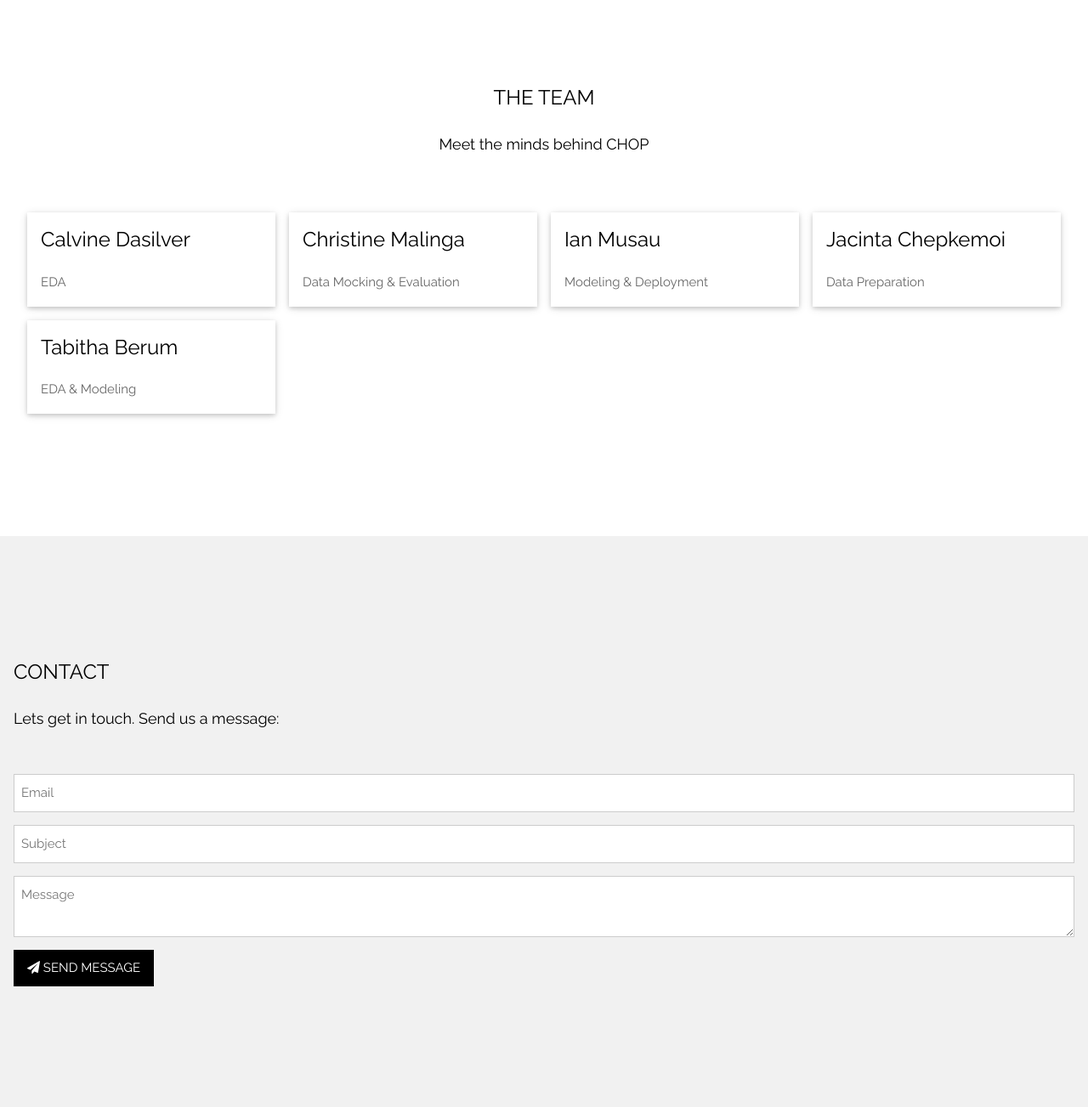
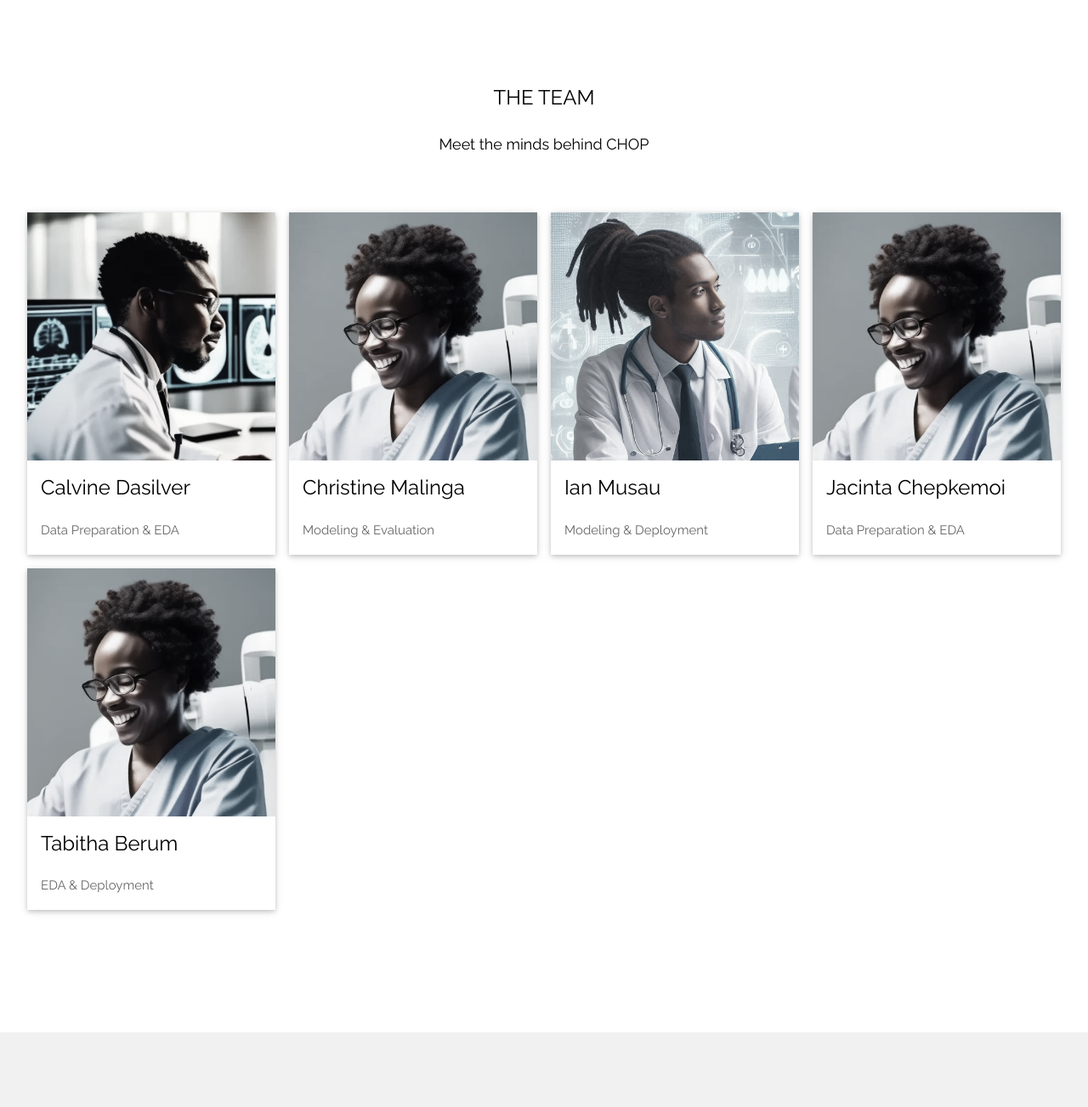
Before and after one commit to bizzfuzz/CHOP-comprehensive-hospital-outcome-prediction-system, a FastAPI app: page / in a window 1280 px wide. Shown: the part 2493-3796 px from the top of the page at 85% size. Run offline with FastAPI, Linux system fonts and the light colour scheme.

Commit message:
team info

```diff
--- a/app/templates/index.html
+++ b/app/templates/index.html
@@ -129,15 +129,15 @@
                 <div class="w3-col m6">
                 <p class="w3-wide"><i class="fa fa-exclamation-triangle"></i>Death</p>
                 <div class="w3-grey">
-                    <div class="w3-container w3-green w3-center bold" style="width:97%">97%</div>
+                    <div class="w3-container w3-green w3-center bold w3-animate-right" style="width:97%">97%</div>
                 </div>
                 <p class="w3-wide"><i class="fa fa-undo"></i>Readmission</p>
                 <div class="w3-grey">
-                    <div class="w3-container w3-green w3-center bold" style="width:82%">82%</div>
+                    <div class="w3-container w3-green w3-center bold w3-animate-right" style="width:82%">82%</div>
                 </div>
                 <p class="w3-wide"><i class="fa fa-bed"></i>Length of stay</p>
                 <div class="w3-grey">
-                    <div class="w3-container w3-green w3-center bolds" style="width:78%">78%</div>
+                    <div class="w3-container w3-green w3-center bolds w3-animate-right" style="width:78%">78%</div>
                 </div>
                 </div>
             </div>
@@ -148,25 +148,27 @@
             <h3 class="w3-center">THE TEAM</h3>
             <p class="w3-center w3-large">Meet the minds behind CHOP</p>
             <div class="w3-row-padding w3-grayscale" style="margin-top:64px">
-
                 <div class="w3-col l3 m6 w3-margin-bottom">
                     <div class="w3-card">
+                        <img src="../static/images/doc-3.webp" alt="Jane" style="width:100%">
                         <div class="w3-container">
                             <h3>Calvine Dasilver</h3>
-                            <p class="w3-opacity">EDA</p>
+                            <p class="w3-opacity">Data Preparation & EDA</p>
                         </div>
                     </div>
                 </div>
                 <div class="w3-col l3 m6 w3-margin-bottom">
                     <div class="w3-card">
+                        <img src="../static/images/doc-2.webp" alt="Jane" style="width:100%">
                         <div class="w3-container">
                             <h3>Christine Malinga</h3>
-                            <p class="w3-opacity">Data Mocking & Evaluation</p>
+                            <p class="w3-opacity">Modeling & Evaluation</p>
                         </div>
                     </div>
                 </div>
                 <div class="w3-col l3 m6 w3-margin-bottom">
                     <div class="w3-card">
+                        <img src="../static/images/doc-1.jpeg" alt="Jane" style="width:100%">
                         <div class="w3-container">
                             <h3>Ian Musau</h3>
                             <p class="w3-opacity">Modeling & Deployment</p>
@@ -175,17 +177,19 @@
                 </div>
                 <div class="w3-col l3 m6 w3-margin-bottom">
                     <div class="w3-card">
+                        <img src="../static/images/doc-2.webp" alt="Jane" style="width:100%">
                         <div class="w3-container">
                             <h3>Jacinta Chepkemoi</h3>
-                            <p class="w3-opacity">Data Preparation</p>
+                            <p class="w3-opacity">Data Preparation & EDA</p>
                         </div>
                     </div>
                 </div>
                 <div class="w3-col l3 m6 w3-margin-bottom">
                     <div class="w3-card">
+                        <img src="../static/images/doc-2.webp" alt="Jane" style="width:100%">
                         <div class="w3-container">
                             <h3>Tabitha Berum</h3>
-                            <p class="w3-opacity">EDA & Modeling</p>
+                            <p class="w3-opacity">EDA & Deployment</p>
                         </div>
                     </div>
                 </div>
```
Also changed, not shown: app/static/images/doc-1.jpeg (added), app/static/images/doc-2.webp (added), app/static/images/doc-3.webp (added).
